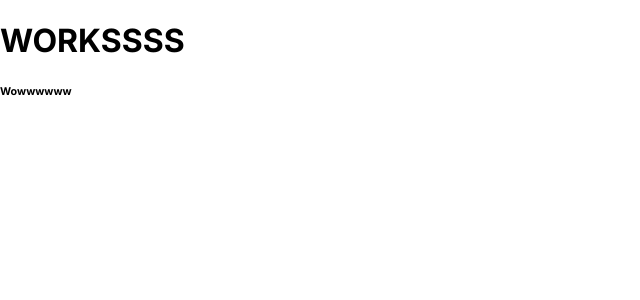
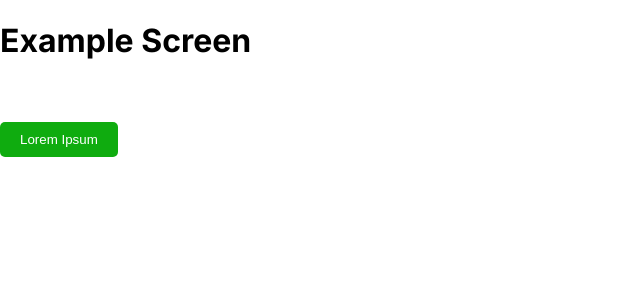
Before and after one commit to Joseafs/boilerplate-next-styled-2024, a Next.js app: page /example in a window 1280 px wide. Shown: the top 300 px of the page, without its empty margins (0-640 px from the left). Built offline with nearby package versions, Linux system fonts and the light colour scheme.

Commit message:
Add root page and fix styled types

```diff
--- a/src/app/example/page.tsx
+++ b/src/app/example/page.tsx
@@ -1,10 +1,5 @@
+import { ExampleScreen } from '~/screens/Example';
+
 export default function Example() {
-  return (
-    <main>
-      <div>
-        <h1>WORKSSSS</h1>
-        <h6>Wowwwwww</h6>
-      </div>
-    </main>
-  );
+  return <ExampleScreen />;
 }
--- a/src/app/layout.tsx
+++ b/src/app/layout.tsx
@@ -16,7 +16,7 @@ export const metadata: Metadata = {
 };
 
 const RootLayout: FC<PropsWithChildren> = ({ children }) => (
-  <html lang="en">
+  <html lang="pt-BR">
     <body className={inter.className}>
       <StyledComponentsRegistry>
         <GlobalStyles theme={theme} />
--- a/src/components/Button/styles.ts
+++ b/src/components/Button/styles.ts
@@ -3,7 +3,7 @@
 import styled from 'styled-components';
 
 export const Root = styled.button`
-  background-color: red;
+  background-color: ${({ theme }) => theme.palette.secondary.main};
   color: white;
   padding: 10px 20px;
   border: none;
--- a/src/screens/example/index.tsx
+++ b/src/screens/example/index.tsx
@@ -1,14 +1,14 @@
-'use client';
-
 import { FC } from 'react';
 
 import { Button } from '~/components/Button';
 
 export const ExampleScreen: FC = () => (
+  <main>
     <div>
       <h1>Example Screen</h1>
       <br />
       <br />
       <Button>Lorem Ipsum</Button>
     </div>
+  </main>
 );
--- a/src/theme/config/globals.ts
+++ b/src/theme/config/globals.ts
@@ -4,21 +4,22 @@ import { createGlobalStyle } from 'styled-components';
 
 import { PropsRootTheme } from './types';
 
-const rootPathFonts = '/fonts/';
+const rootPathFontQuicksand = '/fonts/quicksand/Quicksand-Regular.ttf';
 
 export const GlobalStyles = createGlobalStyle`
+
 
   @font-face {
     font-family: 'Quicksand';
     font-style: normal;
     font-weight: 400;
-    src: url('${rootPathFonts}quicksand/Quicksand-Regular.ttf') format('truetype');
+    src: url(${rootPathFontQuicksand}) format('truetype');
   }
   @font-face {
     font-family: 'Quicksand';
     font-style: normal;
     font-weight: 600;
-    src: url('${rootPathFonts}quicksand/Quicksand-SemiBold.ttf') format('truetype');
+    src: url(${rootPathFontQuicksand}) format('truetype');
   }
 
   :root {
--- a/src/theme/config/styled.d.ts
+++ b/src/theme/config/styled.d.ts
@@ -1,5 +1,5 @@
 import 'styled-components';
-import { PropsTheme } from '~/types/theme';
+import { PropsTheme } from './types';
 
 declare module 'styled-components' {
   export interface DefaultTheme extends PropsTheme {}
--- a/src/utils/FixRootPath/index.tsx
+++ /dev/null
@@ -1,5 +0,0 @@
-// const isProd = process.env.NODE_ENV === 'production';
-
-// const rootPath = isProd ? process.env.NEXT_PUBLIC_DOMAIN : '/';
-
-// export const fixRootPath = (path = ''): string => `${rootPath}${path}`;
```
Also changed, not shown: src/app/page.tsx (added, +18 -0 lines). Lines whose indentation alone changed are shown as unchanged.
